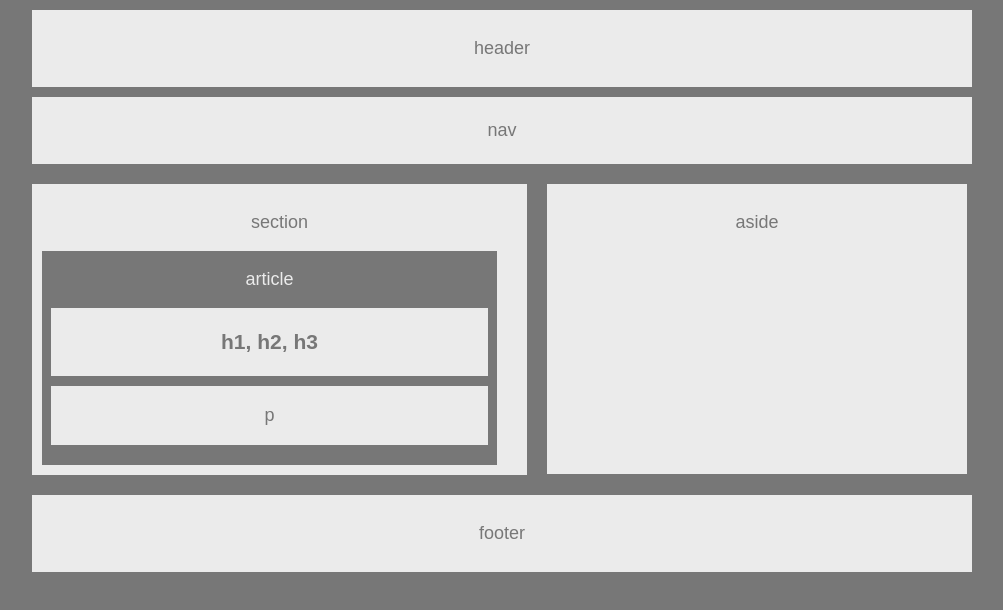
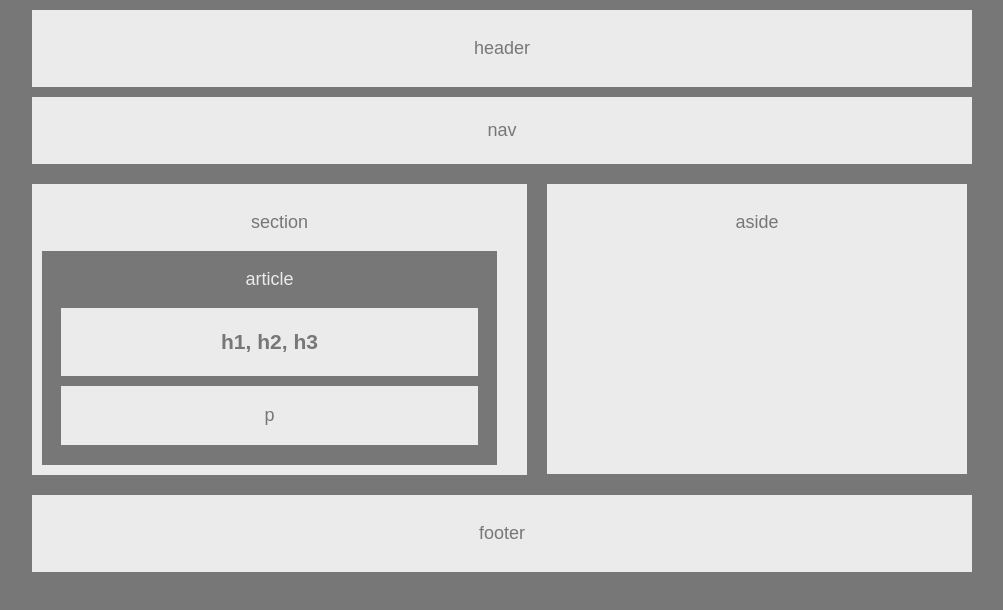
Before and after one commit to neilkosh001/HW-Wireframe, a plain HTML site: page index.html in a window 1280 px wide. Shown: the whole page, without its empty margins (138-1141 px from the left). Drawn offline with Linux system fonts and the light colour scheme.

Commit message:
revision

```diff
--- a/style.css
+++ b/style.css
@@ -45,7 +45,7 @@ article{
     background: #ebebeb;
     margin: 10px auto;
     text-align: center;
-    width: 435px;
+    width: 415px;
     padding: 1px;
 }
 
```
